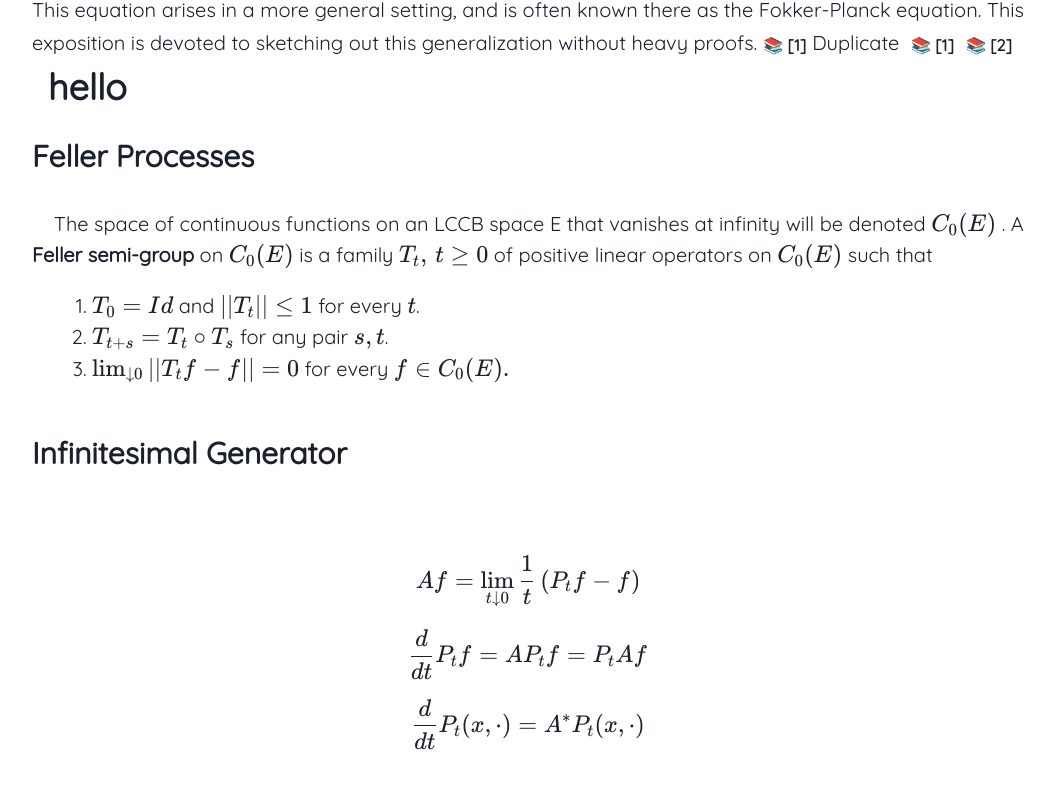
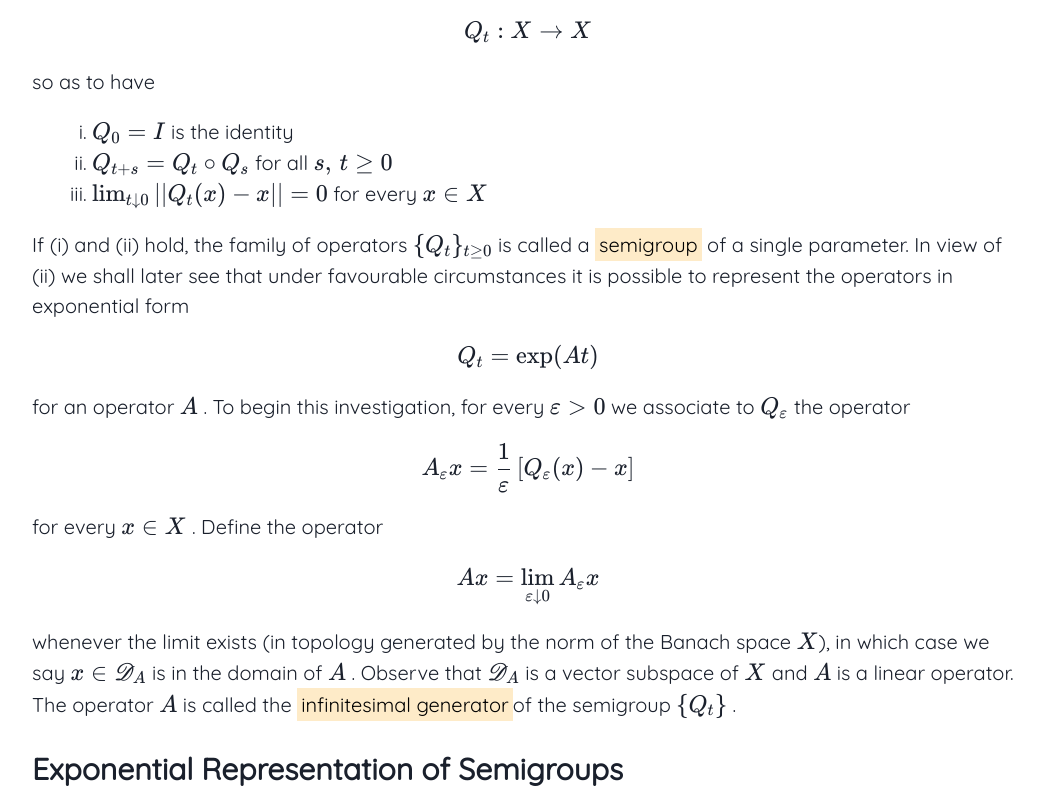
Before and after one commit to zhaoclaire/zhaoclaire.github.io, a Next.js app: page /fokker-planck in a window 1280 px wide. Shown: the part 329-1131 px from the top of the page, without its empty margins (112-1166 px from the left). Built offline with nearby package versions, Linux system fonts and the light colour scheme.

Commit message:
Add to Fokker-Planck blog

```diff
--- a/app/(writings)/(diffusion-model)/fokker-planck/blog.tsx
+++ b/app/(writings)/(diffusion-model)/fokker-planck/blog.tsx
@@ -1,11 +1,14 @@
 "use client";
 import HeadingLinkable from "@/components/HeadingLinkable";
+import Highlighter from "@/components/Highlighter";
 import InlineReference from "@/components/InlineReference";
 import Math from "@/components/Math";
 import Paragraph from "@/components/Paragraph";
 import { ReferenceItem } from "@/components/Reference";
 import SectionTitle from "@/components/SectionTitle";
-import { ListItem, OrderedList, Text } from "@chakra-ui/react";
+import { List, ListItem, OrderedList, Text } from "@chakra-ui/react";
+import { tree } from "next/dist/build/templates/app-page";
+import { references } from "./fokker-planck-references";
 
 export default function FokkerPlanck({
   readingList,
@@ -14,81 +17,174 @@ export default function FokkerPlanck({
   readingList: ReferenceItem[];
   readingListHandler: any;
 }) {
-  const dummyRef: ReferenceItem = {
-    id: 1,
-    title:
-      "D. Revuz, M. York, Continuous Martingales and Brownian Motion, Grundlehren der mathematischen Wissenschaften, Third Edition",
-    url: "https://link.springer.com/book/10.1007/978-3-662-06400-9",
-  };
-
-  const dummyRef2: ReferenceItem = {
-    id: 2,
-    title: "Y. Song et al., Consistency Models",
-    url: "https://arxiv.org/pdf/2303.01469",
-    annotation: "consistency model paper",
-  };
-
   return (
     <>
-      <SectionTitle title="Overview" />
+      <SectionTitle title="Semigroups" />
       <Paragraph>
-        The probability flow ordinary differential equation arises in the
-        foundational paper on score-based diffusion model, describing the time
-        evolution of the density function associated with the diffusion process.
-        This equation arises in a more general setting, and is often known there
-        as the Fokker-Planck equation. This exposition is devoted to sketching
-        out this generalization without heavy proofs.
+        Let <Math latex="X" /> be a Banch space. Suppose for every{" "}
+        <Math latex="t\geq 0" /> we associate a bounded linear mapping (also
+        called an operator) <Math display={true} latex="Q_t: X\rightarrow X" />
+        so as to have
+        <OrderedList pl="2em" pb="1em" pt="1em" styleType="lower-roman">
+          <ListItem>
+            <Math latex="Q_0=I" /> is the identity
+          </ListItem>
+          <ListItem>
+            <Math latex="Q_{t+s}=Q_t\circ Q_s" />
+            for all <Math latex="s,\,t\geq 0" />
+          </ListItem>
+          <ListItem>
+            <Math latex="\lim_{t\downarrow 0} ||Q_t(x)-x||=0" /> for every{" "}
+            <Math latex="x\in X" />
+          </ListItem>
+        </OrderedList>
+        If (i) and (ii) hold, the family of operators{" "}
+        <Math latex="\{Q_t\}_{t\geq 0}" /> is called a{" "}
+        <Highlighter isRound={false}>semigroup</Highlighter> of a single
+        parameter. In view of (ii) we shall later see that under favourable
+        circumstances it is possible to represent the operators in exponential
+        form <Math display={true} latex="Q_t=\exp(At)" />
+        for an operator <Math latex="A" />. To begin this investigation, for
+        every
+        <Math latex="\varepsilon >0" /> we associate to{" "}
+        <Math latex="Q_\varepsilon" />
+        the operator
+        <Math
+          display={true}
+          latex="A_\varepsilon x=\frac{1}{\varepsilon}\left[Q_\varepsilon (x) - x\right]"
+        />
+        for every <Math latex="x\in X" />. Define the operator{" "}
+        <Math
+          display={true}
+          latex="Ax=\lim_{\varepsilon\downarrow 0} A_\varepsilon x"
+        />
+        whenever the limit exists (in topology generated by the norm of the
+        Banach space <Math latex="X" padding={false} />
+        ), in which case we say <Math latex="x\in \mathscr{D}_A" /> is in the
+        domain of <Math latex="A" />. Observe that{" "}
+        <Math latex="\mathscr{D}_A" /> is a vector subspace of{" "}
+        <Math latex="X" /> and <Math latex="A" /> is a linear operator. The
+        operator <Math latex="A" /> is called the{" "}
+        <Highlighter isRound={false}>infinitesimal generator</Highlighter>
+        of the semigroup <Math latex="\{Q_t\}" />.
+      </Paragraph>
+      <SectionTitle title="Exponential Representation of Semigroups" />
+      <Paragraph>
+        We can say several things about the semigroup <Math latex="\{Q_t\}" />{" "}
+        satisfying (1)-(3) above:
+        <OrderedList pl="2em" pb="1em" pt="1em">
+          <ListItem>
+            There are constants <Math latex="C,\,\gamma" /> such that
+            <Math latex="||Q_t||\leq Ce^{\gamma t}" display={true} />
+            for every <Math latex="t\geq 0" padding={false} />.
+          </ListItem>
+          <ListItem>
+            <Math latex="t\mapsto Q_t(x)" /> is a continuous map of{" "}
+            <Math latex="[0,\infty)" /> into
+            <Math latex="X" /> for every <Math latex="x\in X" padding={false} />
+            .
+          </ListItem>
+          <ListItem>
+            <Math latex="\mathscr{D}_A" /> is dense in <Math latex="X" /> and{" "}
+            <Math latex="A" /> is closed.
+          </ListItem>
+          <ListItem>
+            The differential equation{" "}
+            <Math latex="\frac{d}{dt}Q_t(x)=(A\circ Q_t)(x)=(Q_t\circ A)(x)" />
+            holds for every <Math latex="x\in \mathscr{D}_A" padding={false} />.
+          </ListItem>
+          <ListItem>
+            For every <Math latex="x\in X" padding={true} />{" "}
+            <Math
+              latex="Q_t(x)=\lim_{\varepsilon\downarrow 0}e^{t A_\varepsilon}(x)"
+              display={true}
+            />
+            the convergence is uniform on every compact subset of{" "}
+            <Math latex="[0,\infty)" padding={false} />.
+          </ListItem>
+          <ListItem>
+            If <Math latex="\lambda \in \mathbb{C}" /> with real part{" "}
+            <Math latex="\text{Re}\, \lambda > \gamma" />, then the integral
+            <Math
+              display={true}
+              latex="R_\lambda (x) = \int_0^\infty e^{-\lambda t}Q_t(x)\, dt"
+            />
+            defines a bounded linear operator{" "}
+            <Math latex="R_\lambda: X\rightarrow X" /> called the{" "}
+            <Highlighter isRound={false}>resolvant</Highlighter> of the
+            semigroup <Math latex="\{Q_t\}" /> whose range is{" "}
+            <Math latex="x\in \mathscr{D}_A" />, and which is the inverse of{" "}
+            <Math latex="\lambda I - A" padding={false} />.
+          </ListItem>
+        </OrderedList>
+        Proof of (1)-(6) above can be found in Rudin
         <InlineReference
-          reference={dummyRef}
+          reference={references[0]}
           readingList={readingList}
           readingListHandler={readingListHandler}
         ></InlineReference>
-        Duplicate{" "}
+      </Paragraph>
+      <Paragraph>
+        Property (5) above is almost{" "}
+        <Math display={false} latex="Q_t=\exp(At)" /> which we set out to seek,
+        but under what conditions? The following theorem answers this: any of
+        these three statements imply the other two
+        <OrderedList pl="2em" pb="1em" pt="1em">
+          <ListItem>
+            <Math latex="Q_t=e^{tA}" /> for all{" "}
+            <Math latex="t\geq 0" padding={true} /> where{" "}
+            <Math latex="A: X\rightarrow X" /> is a bounded linear operator.
+          </ListItem>
+          <ListItem>
+            <Math latex="\lim_{\varepsilon \downarrow 0}||Q_\varepsilon - I||=0" />
+          </ListItem>
+          <ListItem>
+            <Math latex="\mathscr{D}_A=X" />
+          </ListItem>
+        </OrderedList>
+        A proof of this theorem can be found in Rudin
         <InlineReference
-          reference={dummyRef}
+          reference={references[0]}
           readingList={readingList}
           readingListHandler={readingListHandler}
         ></InlineReference>
+      </Paragraph>
+      <Paragraph>
+        The representation of semigroups specialized to Hilbert spaces are also
+        interesting to describe, for example if the semigroup consists of normal
+        operators satisfying the condition condition (iii), then for a normal
+        infinitesimal generator <Math latex="A" /> we have{" "}
+        <Math latex="Q_t=e^{tA}" padding={false} />. Similarly, if the semigroup
+        satisfying (iii) consists of unitary operators, then we have a
+        representation <Math latex="Q_t=e^{itS}" display={true} /> for a
+        self-adjoint operator <Math latex="S" padding={false} />.
+      </Paragraph>
+      <SectionTitle title="Hille-Yosida Theorem" />
+      <Paragraph>
+        Which operators generate semigroups? Conversely, what properties do
+        infinitesimal generators of semigroups have? The answers lies in the{" "}
+        <Highlighter>Hille-Yosida theorem</Highlighter>, which states:
+      </Paragraph>
+      <Paragraph>
+        A densely defined operator <Math latex="A" /> in a Banach space{" "}
+        <Math latex="X" /> is the infinitesimal generator of a semigroup{" "}
+        <Math latex="\{Q_t\}_{t\geq 0}" /> satisfying properties (i)-(iii) above{" "}
+        <Text as="b">if and only if</Text>
+        there are constances <Math latex="C,\, \gamma" /> such that
+        <Math
+          display={true}
+          latex="||(\lambda I - A)^{-m}||\leq C(\lambda-\gamma)^{-m}"
+        />
+        for all <Math latex="\lambda > \gamma" /> and all positive integers{" "}
+        <Math latex="m" padding={false} />.
+      </Paragraph>
+      <Paragraph>
+        A proof of this theorem can be found in Rudin
         <InlineReference
-          reference={dummyRef2}
+          reference={references[0]}
           readingList={readingList}
           readingListHandler={readingListHandler}
         ></InlineReference>
-        <HeadingLinkable id="hello">hello</HeadingLinkable>
-      </Paragraph>
-      <SectionTitle title="Feller Processes" />
-      <Paragraph>
-        The space of continuous functions on an LCCB space E that vanishes at
-        infinity will be denoted
-        <Math latex="C_0(E)" />. A <Text as="b">Feller semi-group</Text> on{" "}
-        <Math latex="C_0(E)" /> is a family <Math latex="T_t, \, t\geq 0" /> of
-        positive linear operators on <Math latex="C_0(E)" /> such that
-        <OrderedList pl="2em" pb="1em" pt="1em">
-          <ListItem>
-            <Math latex="T_0=Id" /> and <Math latex="||T_t||\leq 1" /> for every{" "}
-            <Math latex="t" padding={false} />.
-          </ListItem>
-          <ListItem>
-            <Math latex="T_{t+s}=T_t\circ T_s" /> for any pair{" "}
-            <Math latex="s,t" padding={false} />.
-          </ListItem>
-          <ListItem>
-            <Math latex="\lim_{\downarrow 0} ||T_tf - f|| = 0" /> for every{" "}
-            <Math latex="f\in C_0(E)." padding={false} />
-          </ListItem>
-        </OrderedList>
-      </Paragraph>
-      <SectionTitle title="Infinitesimal Generator" />
-      <Paragraph>
-        <Math
-          latex="Af=\lim_{t\downarrow 0}\frac{1}{t}\left(P_tf - f\right)"
-          display={true}
-        />
-        <Math latex="\frac{d}{dt}P_t f = AP_t f = P_tAf" display={true} />
-        <Math
-          latex="\frac{d}{dt}P_t(x,\cdot)  = A^* P_t(x,\cdot)"
-          display={true}
-        />
       </Paragraph>
     </>
   );
--- a/app/(writings)/(diffusion-model)/fokker-planck/fokker-planck-references.tsx
+++ b/app/(writings)/(diffusion-model)/fokker-planck/fokker-planck-references.tsx
@@ -3,21 +3,30 @@ import { ReferenceItem } from "@/components/Reference";
 export const references: ReferenceItem[] = [
   {
     id: 1,
+    title: "W. Rudin, Functional Analysis, Second Edition",
+    url: "https://archive.org/details/functionalanalys00rudi",
+  },
+  {
+    id: 2,
+    title:
+      "O. Kallenberg, Foundations of Modern Probability, Springer, Third Edition",
+    url: "https://link.springer.com/book/10.1007/978-3-030-61871-1",
+  },
+  {
+    id: 3,
     title:
       "D. Revuz, M. York, Continuous Martingales and Brownian Motion, Grundlehren der mathematischen Wissenschaften, Third Edition",
     url: "https://link.springer.com/book/10.1007/978-3-662-06400-9",
   },
   {
-    id: 2,
-    title: "Y. Song et al., Consistency Models",
-    url: "https://arxiv.org/pdf/2303.01469",
-    annotation: "consistency model paper",
-  },
-  {
+    id: 4,
     title:
       "Y. Song et al., Score-Based Generative Modeling through Stochastic Differential Equations",
     url: "https://arxiv.org/pdf/2011.13456",
-    id: 3,
-    annotation: "fundamental paper",
+  },
+  {
+    id: 5,
+    title: "Y. Song et al., Consistency Models",
+    url: "https://arxiv.org/pdf/2303.01469",
   },
 ];
--- a/components/InlineReference.tsx
+++ b/components/InlineReference.tsx
@@ -67,11 +67,14 @@ export default function InlineReference({
           <PopoverCloseButton />
           <PopoverBody>
             <Box>
-              <Box>{children ? children : reference.annotation}</Box>
+              <Box>{reference.annotation ? reference.annotation : reference.title}</Box>
               {reference.url && (
                 <Link href={reference.url} color={"teal.500"} isExternal>
-                  Paper
-                  <LinkIcon mx="2px" />
+                  <Box>
+                    {" "}
+                    Link
+                    <LinkIcon mx="2px" />
+                  </Box>
                 </Link>
               )}
             </Box>
```
